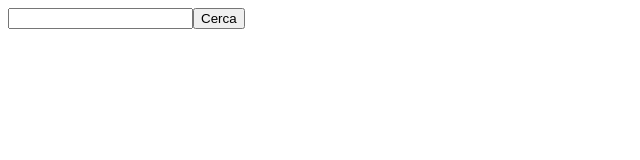
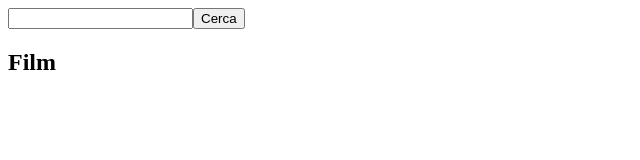
Before and after one commit to AlessioConsolo/vite-boolflix, a Vue app: page / in a window 1280 px wide. Shown: the top 160 px of the page, without its empty margins (0-640 px from the left). Built offline with nearby package versions, Linux system fonts and the light colour scheme.

Commit message:
[UPD] Added AppHeader with searchbar and filmsection

```diff
--- a/src/App.vue
+++ b/src/App.vue
@@ -1,13 +1,27 @@
-<script setup>
-import FilmSection from "./components/FilmSection.vue";
-import TVSection from "./components/TVSection.vue";
-import AppMain from "./components/AppMain.vue";
-</script>
-
 <template>
-  <TVSection />
-  <FilmSection />
-  <AppMain />
+  <div>
+    <AppHeader @search="search" />
+    <main>
+      <FilmSection :searchQuery="searchQuery" />
+    </main>
+  </div>
 </template>
 
-<style scoped></style>
+<script>
+import AppHeader from "./components/AppHeader.vue";
+import FilmSection from "./components/FilmSection.vue";
+
+export default {
+  components: { AppHeader, FilmSection },
+  data() {
+    return {
+      searchQuery: "",
+    };
+  },
+  methods: {
+    search(searchQuery) {
+      this.searchQuery = searchQuery;
+    },
+  },
+};
+</script>
--- /dev/null
+++ b/src/components/AppHeader.vue
@@ -0,0 +1,16 @@
+<template>
+  <header>
+    <input type="text" v-model="searchQuery" />
+    <button @click="$emit('search', searchQuery)">Cerca</button>
+  </header>
+</template>
+
+<script>
+export default {
+  data() {
+    return {
+      searchQuery: "",
+    };
+  },
+};
+</script>
--- a/src/components/AppMain.vue
+++ /dev/null
@@ -1,41 +0,0 @@
-<template>
-  <div>
-    <input type="text" v-model="searchQuery" />
-    <button @click="searchMovies">Cerca</button>
-    <ul>
-      <li v-for="movie in movies" :key="movie.id">
-        {{ movie.title }} <br />
-        {{ movie.original_title }} <br />
-        {{ movie.original_language }} <br />
-        {{ movie.vote_average }}
-      </li>
-    </ul>
-  </div>
-</template>
-
-<script>
-import axios from "axios";
-
-export default {
-  data() {
-    return {
-      searchQuery: "",
-      movies: [],
-    };
-  },
-  methods: {
-    searchMovies() {
-      axios
-        .get(
-          `https://api.themoviedb.org/3/search/movie?api_key=cb4e8200a9d894d0b396d2d7fe14c7ed&query=${this.searchQuery}`
-        )
-        .then((response) => {
-          this.movies = response.data.results;
-        })
-        .catch((error) => {
-          console.error(error);
-        });
-    },
-  },
-};
-</script>
--- a/src/components/TVSection.vue
+++ /dev/null
@@ -1,7 +0,0 @@
-<template lang="">
-  <div></div>
-</template>
-<script>
-export default {};
-</script>
-<style lang=""></style>
--- a/src/components/filmSection.vue
+++ b/src/components/filmSection.vue
@@ -1,7 +1,45 @@
-<template lang="">
-  <div></div>
+<template>
+  <section>
+    <h2>Film</h2>
+    <ul>
+      <li v-for="movie in movies" :key="movie.id">
+        {{ movie.title }} <br />
+        {{ movie.original_title }} <br />
+        {{ movie.original_language }} <br />
+        {{ movie.vote_average }}
+      </li>
+    </ul>
+  </section>
 </template>
+
 <script>
-export default {};
+import axios from "axios";
+
+export default {
+  props: ["searchQuery"],
+  data() {
+    return {
+      movies: [],
+    };
+  },
+  watch: {
+    searchQuery(newSearchQuery) {
+      this.searchMovies(newSearchQuery);
+    },
+  },
+  methods: {
+    searchMovies(searchQuery) {
+      axios
+        .get(
+          `https://api.themoviedb.org/3/search/movie?api_key=cb4e8200a9d894d0b396d2d7fe14c7ed&query=${searchQuery}`
+        )
+        .then((response) => {
+          this.movies = response.data.results;
+        })
+        .catch((error) => {
+          console.error(error);
+        });
+    },
+  },
+};
 </script>
-<style lang=""></style>
```
